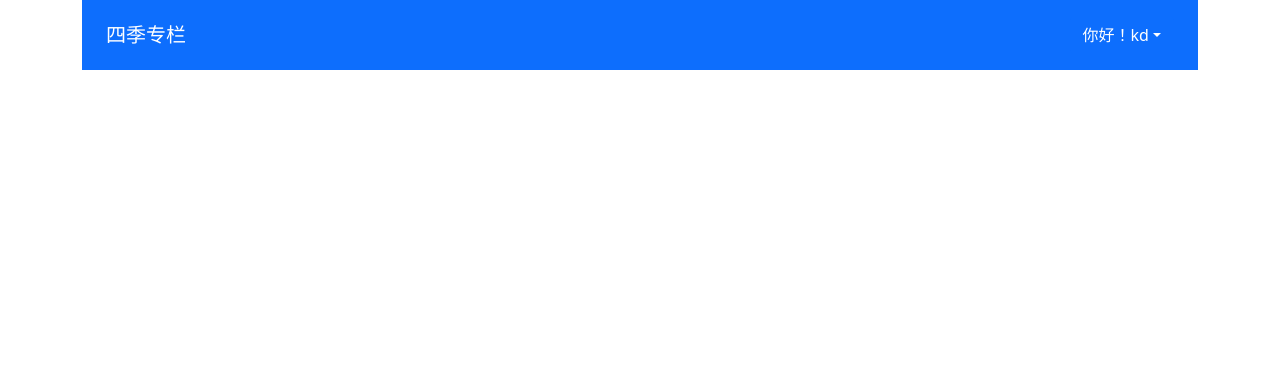
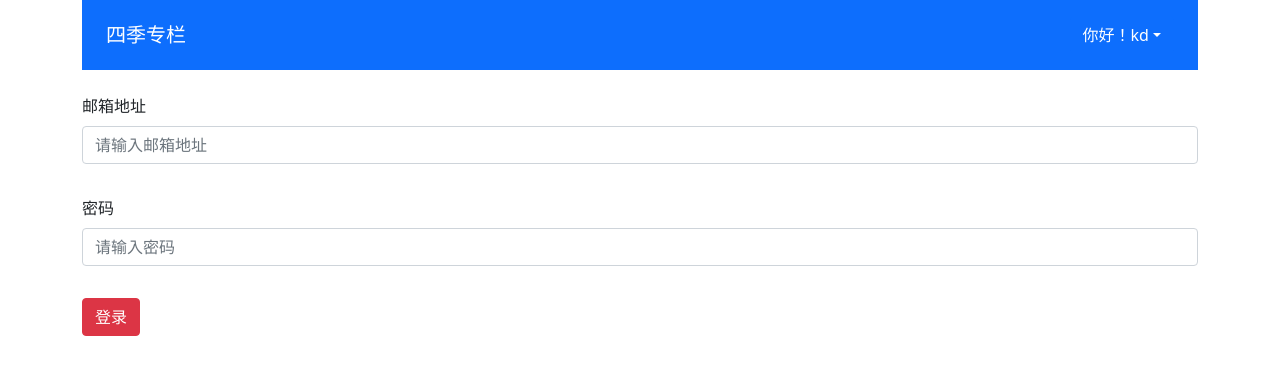
Before and after one commit to auoHan/vue3-still-life-column, a Vue app: page / in a window 1280 px wide. Before the commit this address had no page. Shown: the top 374 px of the page. Built offline with nearby package versions, Linux system fonts and the light colour scheme.

Commit message:
使用插槽，发送事件

```diff
--- a/src/components/ValidateForm.vue
+++ b/src/components/ValidateForm.vue
@@ -1,9 +1,21 @@
 <template>
-
+  <form class="validate-form-container">
+    <slot></slot>
+    <div class="submit-area" @click.prevent="submitForm">
+      <slot name="submit">
+        <button class="btn btn-primary" type="submit">提交</button>
+      </slot>
+    </div>
+  </form>
 </template>
 
 <script lang='ts' setup>
-
+const emit = defineEmits<{
+  (e: 'submitForm', value: boolean): void
+}>()
+const submitForm = () => {
+  emit('submitForm', true)
+}
 </script>
 
 <style lang="scss" scoped>
```
